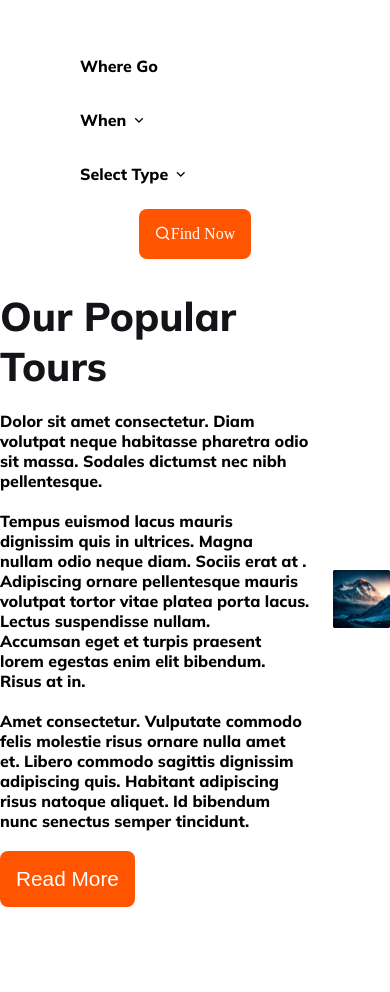
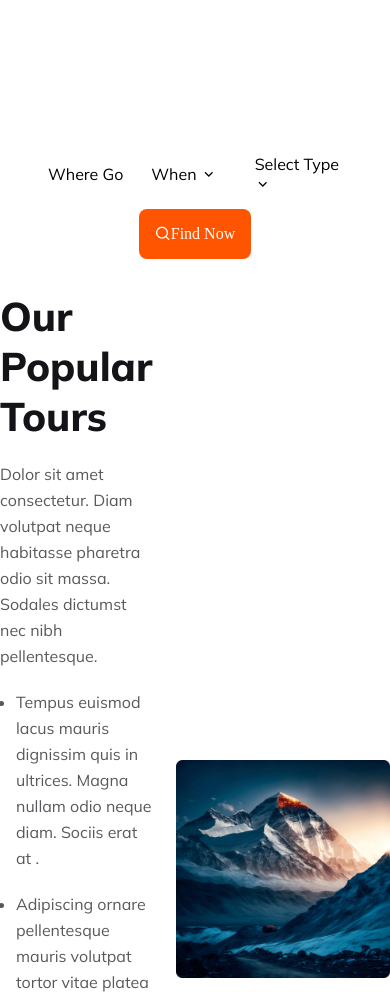
Before and after one commit to Sahed96/2nd-assignment, a plain HTML site: page index.html in a window 390 px wide. Shown: the part 797-1789 px from the top of the page. Before the commit the page ends 1704 px from the top, so only its background shows below. Drawn offline with nearby package versions, Linux system fonts and the light colour scheme.

Commit message:
problem with responsive trying to fix

```diff
--- a/index.html
+++ b/index.html
@@ -80,8 +80,8 @@
                     <h2>Our Popular Tours</h2><br>
                     <p>Dolor sit amet consectetur. Diam volutpat neque habitasse pharetra odio sit massa. Sodales dictumst nec nibh pellentesque.</p>  <br>
                     <ul>
-                        <li>Tempus euismod lacus mauris dignissim quis in ultrices. Magna nullam odio neque diam. Sociis erat at .</li>
-                        <li>Adipiscing ornare pellentesque mauris volutpat tortor vitae platea porta lacus. Lectus suspendisse nullam.</li>
+                        <li>Tempus euismod lacus mauris dignissim quis in ultrices. Magna nullam odio neque diam. Sociis erat at .</li> <br>
+                        <li>Adipiscing ornare pellentesque mauris volutpat tortor vitae platea porta lacus. Lectus suspendisse nullam.</li> <br>
                         <li> Accumsan eget et turpis praesent lorem egestas enim elit bibendum. Risus at in.</li> <br>
                         <p>Amet consectetur. Vulputate commodo felis molestie risus
                             ornare nulla amet et. Libero commodo sagittis dignissim adipiscing quis. Habitant adipiscing risus natoque aliquet. Id bibendum nunc senectus semper tincidunt. </p> <br>
--- a/style.css
+++ b/style.css
@@ -1,4 +1,4 @@
-@import url('https://fonts.googleapis.com/css2?family=Mulish:wght@800&display=swap');
+@import url('https://fonts.googleapis.com/css2?family=Mulish:wght@400;600;700;800&display=swap');
 
 :root{
     max-width: 1220px;
@@ -106,18 +106,20 @@ nav{
     bottom: 4rem;
     left: 50%;
     transform: translateX(-50%);
-    width: calc(100% - 4rem);
+    width: 100%;
     display: flex;
     align-items: center;
     gap: 1rem;
     padding: 2rem;
+    border-radius: 8px;
+    background: rgba(255, 255, 255, 0.30);
 
 }
 .booking-container form{
     width: 100%;
     flex: 1;
-    display: grid;
-    grid-template-columns: repeat(3, 1fr);
+    display: flex;
+    flex-direction: row;
     gap: 1rem;
 }
 .booking-container .input-group{
@@ -136,12 +138,12 @@ nav{
     background: #fff;
 }
 .booking-container input{
-    width: 100%;
+    width: 50%;
     padding: 10px ;
     font-size: 1rem;
     outline: none;
     border: none;
-    border-radius: 8px;
+    border-radius: 0.3rem;
 
 
 }
@@ -164,13 +166,38 @@ nav{
 }
 
 .popular-img{
-    width: 80%;
+    width: 540px;
+    height: 550px;
+    padding-top: 3rem;
+    border-radius: 1rem;
+
 }
+.popular-content{
+    width: 50%;
+}
+
 
 .popular-content h2{
     font-size: 2.5rem;
     font-weight: 800;
     color: #131318;
+}
+
+.popular-content p{
+    color: rgba(19, 19, 24, 0.70);
+    font-size: 1rem;
+    font-style: normal;
+    font-weight: 400;
+    line-height: 26px; /* 162.5% */
+}
+
+.popular-content li{
+    margin-left: 1rem;
+    color: rgba(19, 19, 24, 0.70);
+    font-size: 1rem;
+    font-style: normal;
+    font-weight: 400;
+    line-height: 26px; /* 162.5% */
 }
 
 .popular-description .btn{
```
